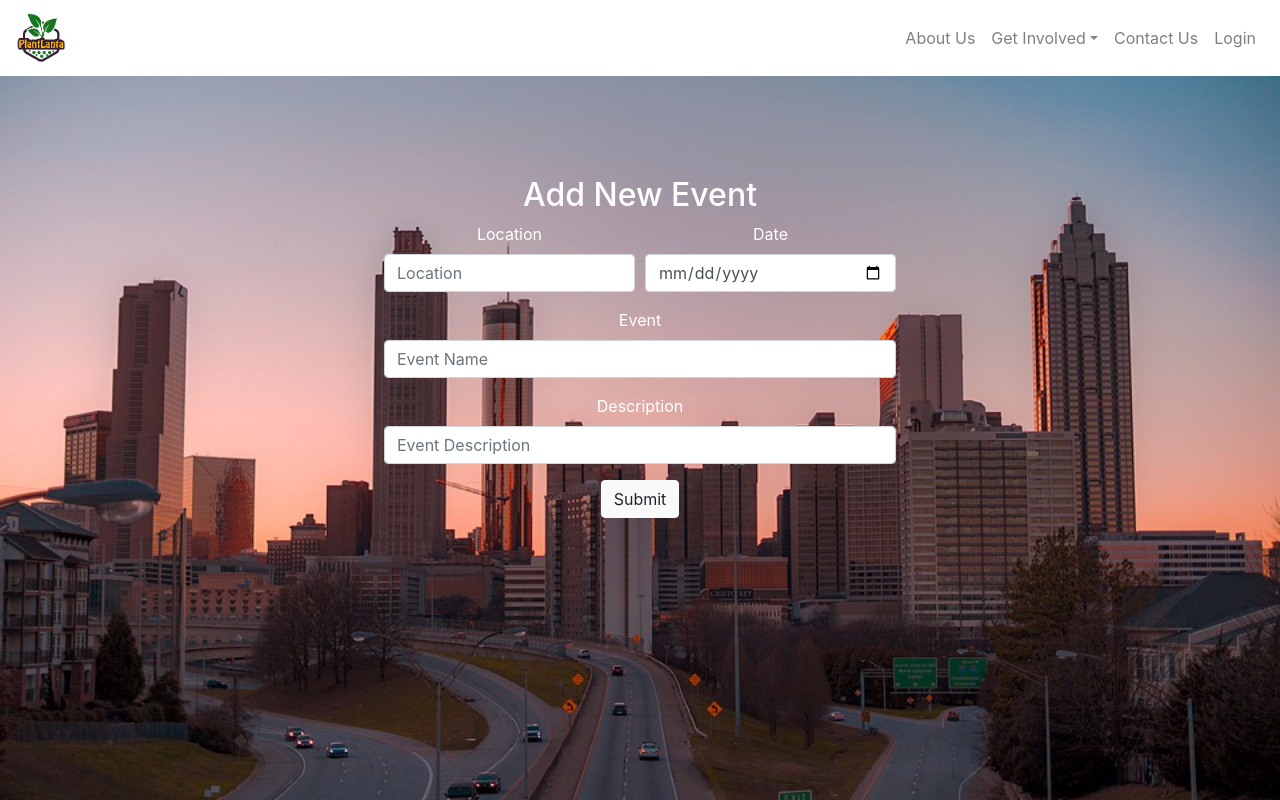
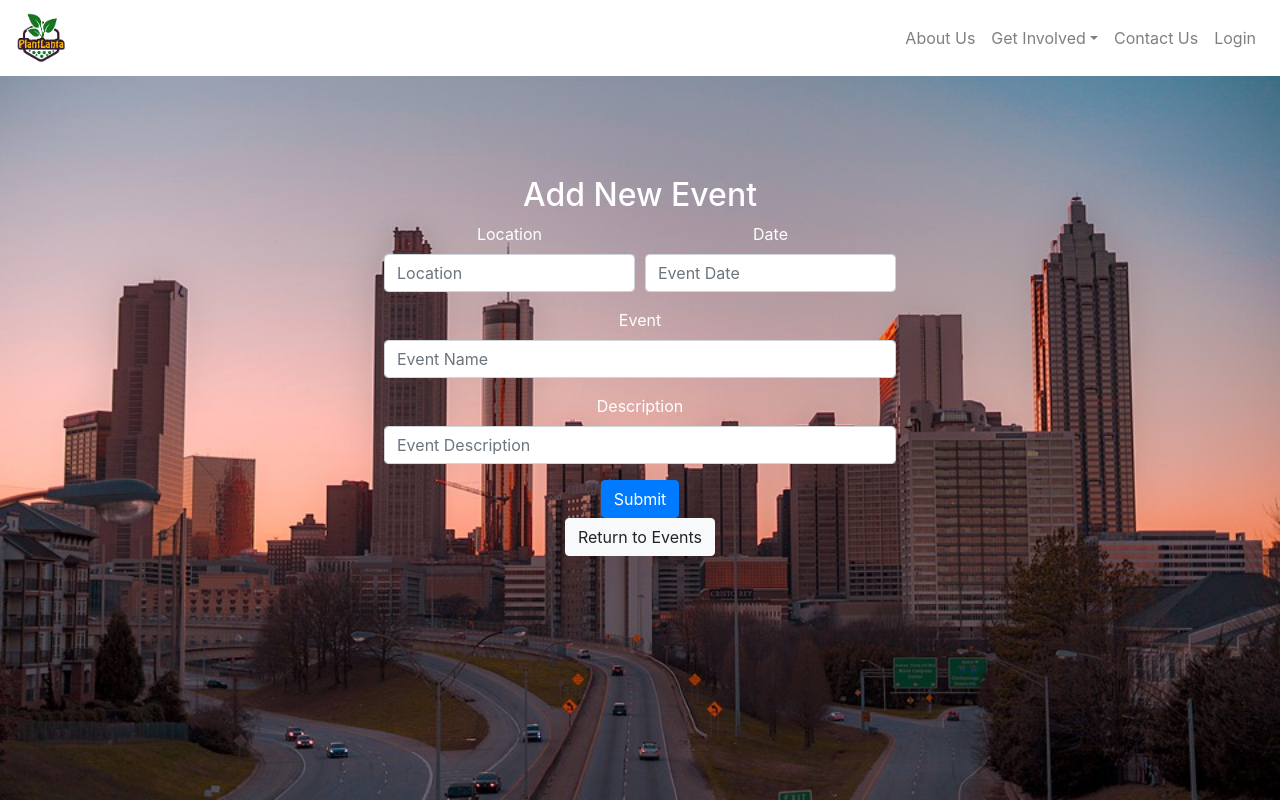
Before and after one commit to jhunter64/JuniorDesign, a React (Create React App) app in the folder client/: page /newevent in a window 1280 px wide. Built offline with nearby package versions, Linux system fonts and the light colour scheme.

Commit message:
Add event buttons

```diff
--- a/client/src/components/NewEvent.js
+++ b/client/src/components/NewEvent.js
@@ -36,7 +36,7 @@ class NewEvent extends React.Component{
 
                         <Form.Group as={Col} controlId="Date">
                         <Form.Label>Date</Form.Label>
-                        <Form.Control type="date" placeholder="Event Date" onChange={event => this.updateDate(event)}/>
+                        <Form.Control type="date/time" placeholder="Event Date" onChange={event => this.updateDate(event)}/>
                         </Form.Group>
                     </Form.Row>
 
@@ -50,11 +50,13 @@ class NewEvent extends React.Component{
                         <Form.Control type="description" placeholder="Event Description" onChange={event => this.updateDescription(event)}/>
                     </Form.Group>
 
-                        <a href="/volunteer"><Button variant="light" type="submit">
+                        <a href="/volunteer"><Button variant="primary" type="submit">
                             Submit
                         </Button></a>
-
                     </Form>
+                    <Form.Group>
+                        <a href="/volunteer"><Button variant="light">Return to Events</Button></a>
+                    </Form.Group>
 
                 <br/> <br/>
             </div>
```
